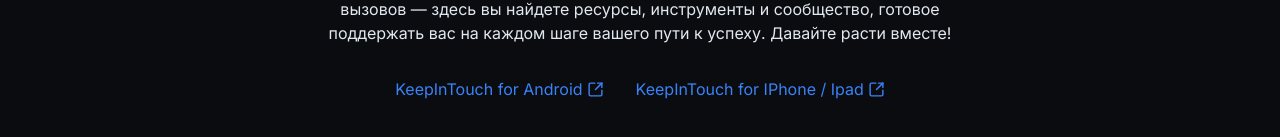
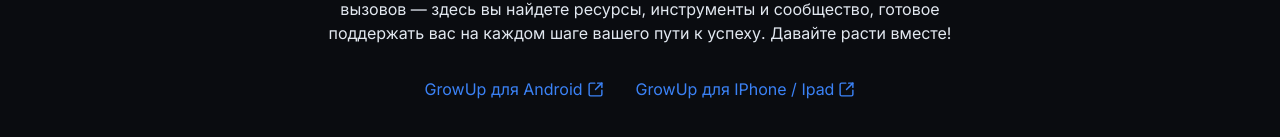
Before and after one commit to dearm762/grow-up, a Next.js app: page / in a window 1280 px wide. Shown: the part 379-516 px from the top of the page. Built offline with nearby package versions, Linux system fonts and the light colour scheme; no server answers.

Commit message:
changes button text

```diff
--- a/app/page.tsx
+++ b/app/page.tsx
@@ -37,11 +37,11 @@
 
 				<div className={ styles.mobile }>
 					<Link href={'/mobile/android'}>
-						<span>KeepInTouch for Android</span>
+						<span>GrowUp для Android</span>
 						<ArrowUpRightFromSquare width={17} height={17} />
 					</Link>
 					<Link href={'/mobile/ios'}>
-						<span>KeepInTouch for IPhone / Ipad</span>
+						<span>GrowUp для IPhone / Ipad</span>
 						<ArrowUpRightFromSquare width={17} height={17} />
 					</Link>
 				</div>
```
